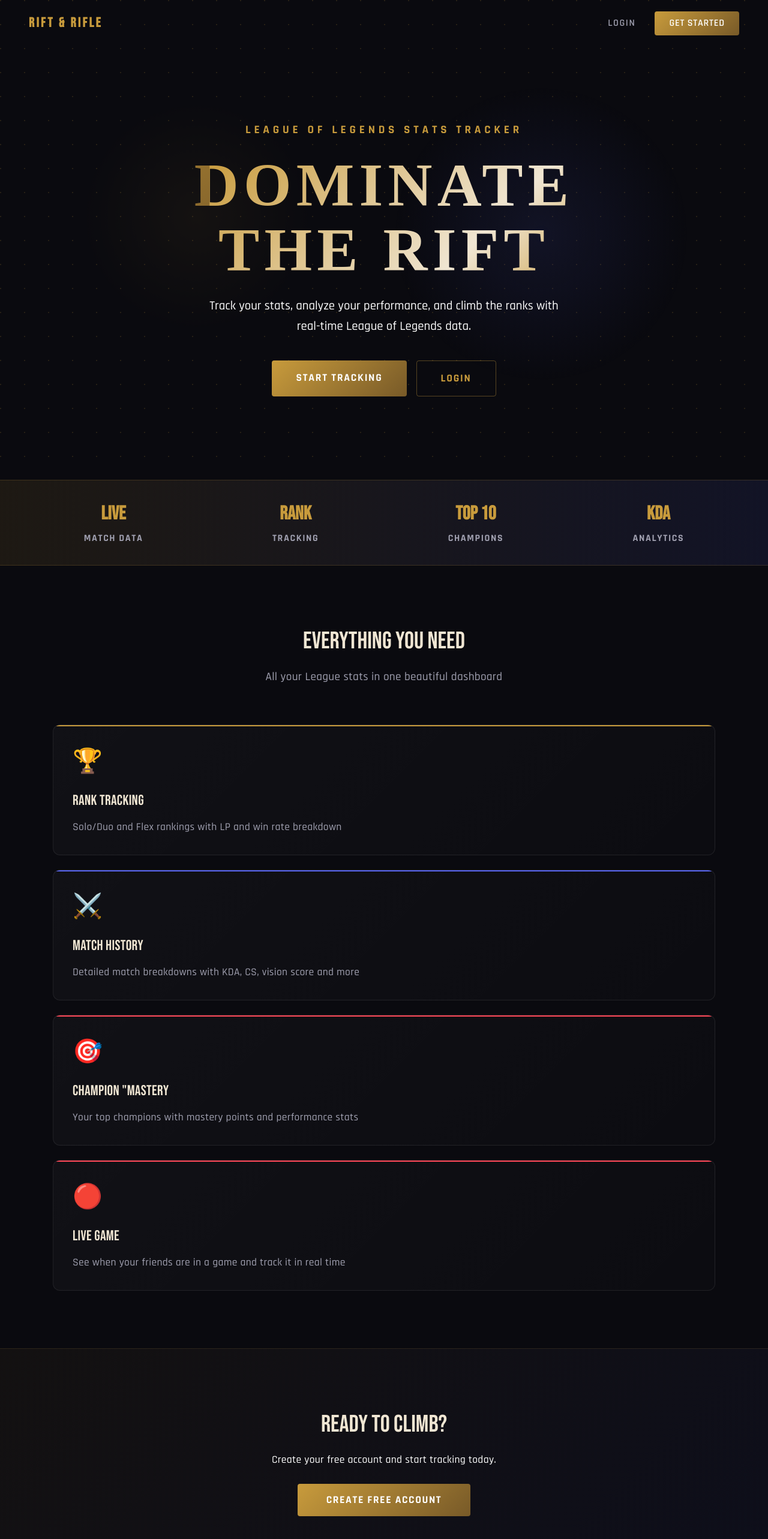
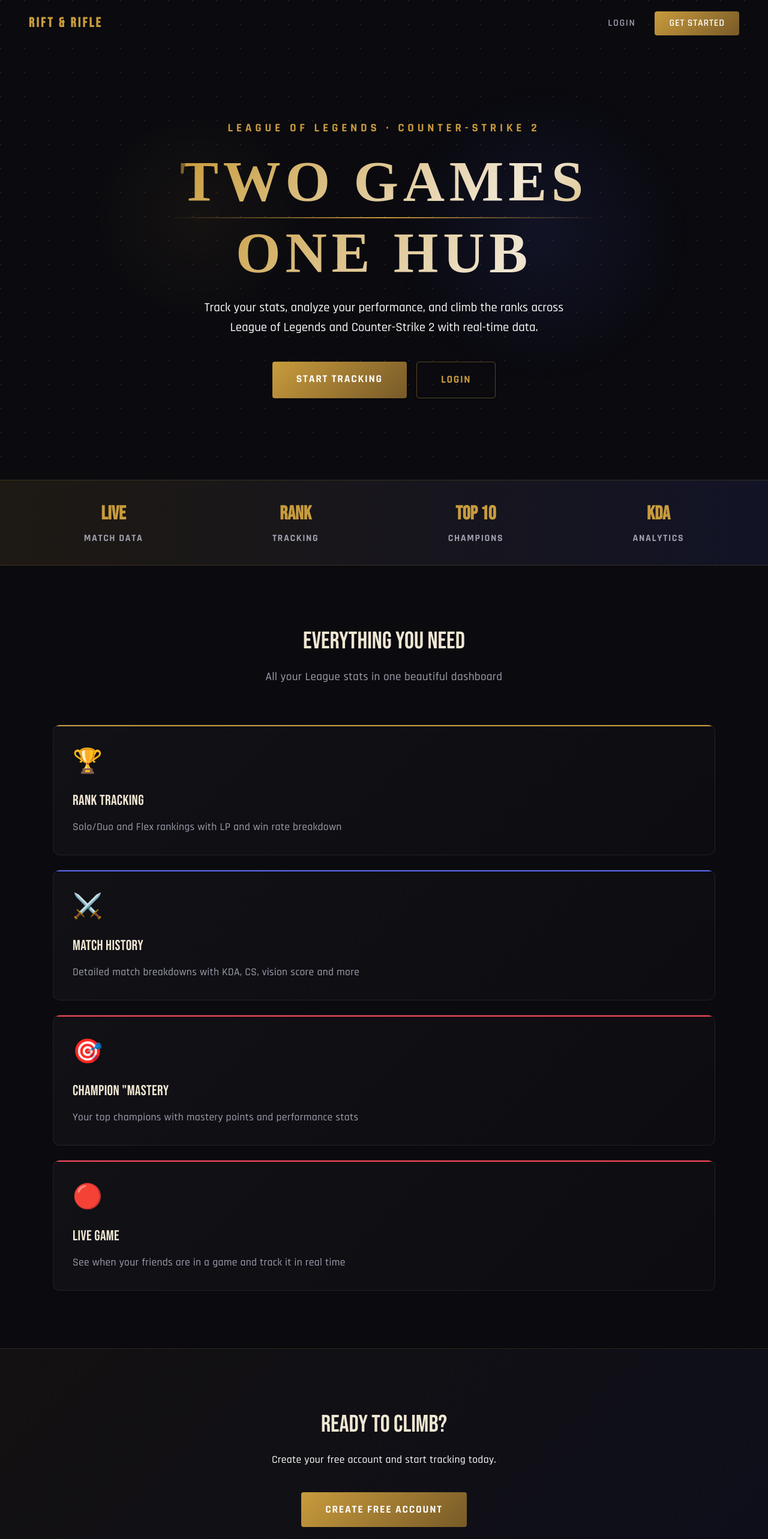
Before and after one commit to arperrotto3/stats-tracker, a React (Vite) app in the folder client/: page / in a window 1280 px wide. Shown: the top 2566 px of the page at 60% size. Built offline with nearby package versions, Linux system fonts and the light colour scheme.

Commit message:
Updated UI slightly with hover features for buttons

```diff
--- a/client/src/pages/Landing.jsx
+++ b/client/src/pages/Landing.jsx
@@ -30,7 +30,7 @@
                 }
                 .hero-title {
                     font-family: 'Cinzel', serif;
-                    font-size: clamp(3rem, 8vw, 7rem);
+                    font-size: clamp(3rem, 8vw, 6rem);
                     font-weight: 900;
                     line-height: 1.05;
                     background: linear-gradient(135deg, #C89B3C 0%, #F0E6D3 40%, #C89B3C 60%, #785A28 100%);
@@ -72,6 +72,58 @@
                 }
                 .stat-card:hover {
                     transform: scale(1.05)
+                }
+                .cta-primary {
+                    background: linear-gradient(135deg, #C89B3C 0%, #785A28 100%);
+                    color: white;
+                    padding: 1rem 2.5rem;
+                    border-radius: 4px;
+                    text-decoration: none;
+                    font-weight: 700;
+                    font-size: 1.1rem;
+                    letter-spacing: 0.1em;
+                    text-transform: uppercase;
+                    transition: transform 0.2s ease, box-shadow 0.2s ease;
+                    display: inline-block;
+                }
+                .cta-primary:hover {
+                    transform: translateY(-3px);
+                    box-shadow: 0 10px 30px rgba(200, 155, 60, 0.4);
+                }
+                .cta-secondary {
+                    background: transparent;
+                    color: #C89B3C;
+                    padding: 1rem 2.5rem;
+                    border-radius: 4px;
+                    text-decoration: none;
+                    font-weight: 700;
+                    font-size: 1.1rem;
+                    letter-spacing: 0.1rem;
+                    text-transform: uppercase;
+                    border: 1px solid rgba(200, 155, 60, 0.4);
+                    transition: transform 0.2s ease, border-color 0.2s ease, box-shadow 0.2s ease;
+                    display: inline-block;
+                }
+                .cta-secondary:hover {
+                    transform: translateY(-3px);
+                    border-color: #C89B3C;
+                    box-shadow: 0 10px 30px rgba(200, 155, 60, 0.15);
+                }
+                .cta-tertiary {
+                    background: linear-gradient(135deg, #C89B3C 0%, #785A28 100%);
+                    color: white;
+                    padding: '1rem 2.5rem',
+                    border-radius: '8px',
+                    text-decoration: 'none',
+                    font-weight: 700,
+                    letter-spacing: '0.05em'
+                    text-transform: uppercase;
+                    transition: transform 0.2s ease, box-shadow 0.2s ease;
+                    display: inline-block;
+                }
+                .cta-tertiary:hover {
+                    transform: translateY(-3px);
+                    box-shadow: 0 10px 30px rgba(200, 155, 60, 0.4);
                 }
             `}</style>
 
@@ -139,37 +191,17 @@
                 }} />
 
                 <div style={{ textAlign: 'center', maxWidth: '900px', position: 'relative', zIndex: 1 }}>
-                    <p style={{ color: '#C89B3C', letterSpacing: '0.3em', fontSize: '1.2rem', fontWeight: 700, marginBottom: '1.5rem', textTransform: 'uppercase' }}>League of Legends Stats Tracker</p>
-                    <h1 className="hero-title">DOMINATE<br />THE RIFT</h1>
+                    <p style={{ color: '#C89B3C', letterSpacing: '0.3em', fontSize: '1.2rem', fontWeight: 700, marginBottom: '1.5rem', textTransform: 'uppercase' }}>League of Legends · Counter-Strike 2</p>
+                    <h1 className="hero-title">TWO GAMES</h1>
+                    <div style={{ width: '720px', height: '2px', background: 'linear-gradient(90deg, transparent, #C89B3C, transparent)', margin: '0.5rem auto' }} />
+                    <h1 className="hero-title">ONE HUB</h1>
                     <p className="subtitle" style={{ fontSize: '1.3rem', color: 'a0a0b0', maxWidth: '600px', margin: '1.5rem auto 2.5rem', lineHeight: 1.6, fontWeight: 500}}>
-                        Track your stats, analyze your performance, and climb the ranks with real-time League of Legends data.
+                        Track your stats, analyze your performance, and climb the ranks across League of Legends and Counter-Strike 2 with real-time data.
                     </p>
 
                     <div className="cta-buttons" style={{ display: 'flex', gap: '1rem', justifyContent: 'center', flexWrap: 'wrap' }}>
-                        <a href="/register" style ={{
-                            background: 'linear-gradient(135deg, #C89B3C 0%, #785A28 100%)',
-                            color: 'white',
-                            padding: '1rem 2.5rem',
-                            borderRadius: '4px',
-                            textDecoration: 'none',
-                            fontWeight: 700,
-                            fontSize: '1.1rem',
-                            letterSpacing: '0.1em',
-                            textTransform: 'uppercase'
-                        }}>Start Tracking</a>
-
-                        <a href="/login" style={{
-                            background: 'transparent',
-                            color: '#C89B3C',
-                            padding: '1rem 2.5rem',
-                            borderRadius: '4px',
-                            textDecoration: 'none',
-                            fontWeight: 700,
-                            fontSize: '1.1rem',
-                            letterSpacing: '0.1em',
-                            textTransform: 'uppercase',
-                            border: '1px solid rgba(200, 155, 60, 0.4)'
-                        }}>Login</a>
+                        <a href="/register" className="cta-primary">Start Tracking</a>
+                        <a href="/login" className="cta-secondary">Login</a>
                     </div>
                 </div>
             </section>
@@ -242,18 +274,7 @@
             }}>
                 <h2 style={{ fontFamily: 'Bebas Neue, sans-serif', fontSize: '2.5rem', color: '#F0E6D3', marginBottom: '1rem' }}>Ready to Climb?</h2>
                 <p style={{ color: 'a0a0b0', fontSize: '1.1rem', marginBottom: '2.5rem', letterSpacing: '0.02rem', fontWeight: 500 }}>Create your free account and start tracking today.</p>
-
-                <a href="/register" style={{
-                    background: 'linear-gradient(135deg, #C89B3C 0%, #785A28 100%)',
-                    color: 'white',
-                    padding: '1rem 3rem',
-                    borderRadius: '4px',
-                    textDecoration: 'none',
-                    fontWeight: 700,
-                    fontSize: '1.1rem',
-                    letterSpacing: '0.1rem',
-                    textTransform: 'uppercase'
-                }}>Create Free Account</a>
+                <a href="/register" className="cta-primary">Create Free Account</a>
             </section>
 
             {/* Footer */}
```
